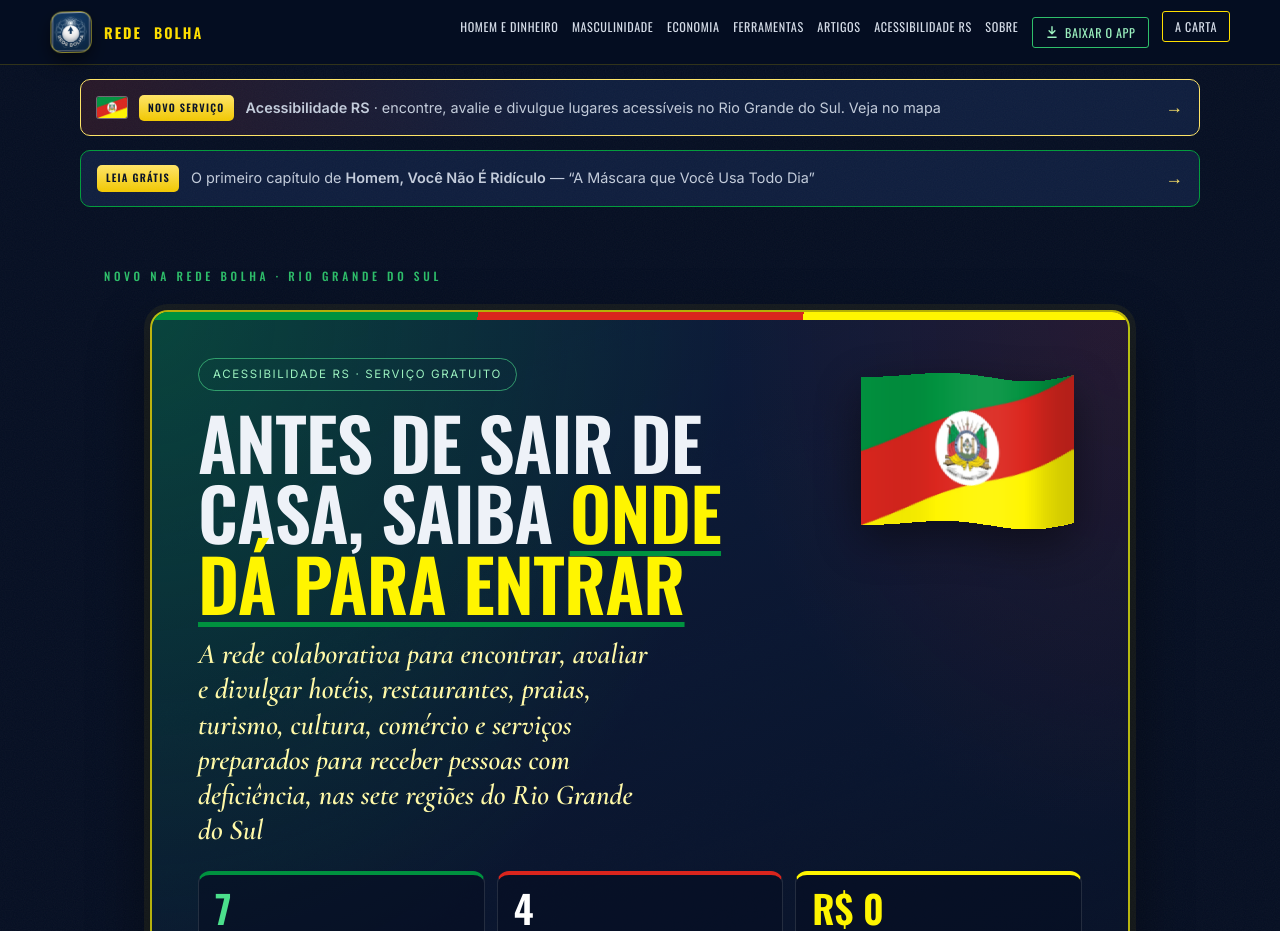
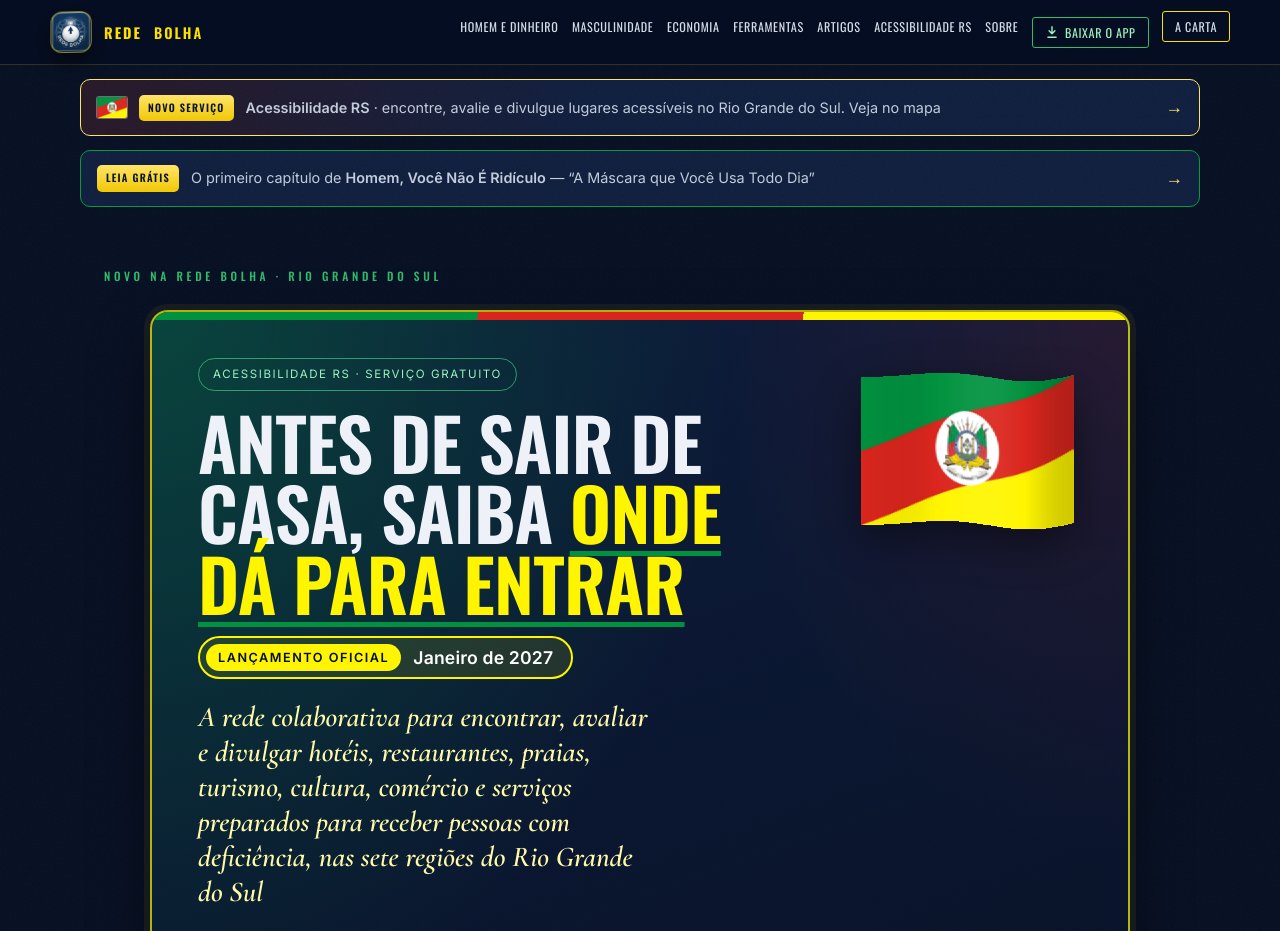
Before and after one commit to Redebolha/Redebolha, a plain HTML site: page index.html in a window 1280 px wide. Shown: the top 931 px of the page. Drawn offline with nearby package versions, Linux system fonts and the light colour scheme.

Commit message:
Capa: observacao 'Lancamento oficial: janeiro de 2027' no destaque do Acessibilidade RS

```diff
--- a/index.html
+++ b/index.html
@@ -580,6 +580,11 @@
   .rb-rs-bandeira{margin:4px 0 0}
   .rb-rs-bandeira canvas,.rb-rs-bandeira img{display:block;width:100%;height:auto;filter:drop-shadow(0 14px 22px rgba(0,0,0,.45))}
   @media(max-width:640px){.rb-rs-topo{grid-template-columns:1fr;gap:6px}.rb-rs-bandeira{order:-1;width:150px;margin:0 0 4px}}
+  /* Observação "Lançamento oficial · Janeiro de 2027" logo abaixo do título */
+  .rb-lancamento{display:inline-flex;flex-wrap:wrap;align-items:center;gap:6px 12px;margin:18px 0 0;padding:6px 18px 6px 6px;border:2px solid var(--rs-amarelo,#FFF500);border-radius:999px;background:rgba(255,245,0,.1);color:#fff;font-size:clamp(.95rem,2.2vw,1.1rem);line-height:1.2}
+  .rb-lancamento-rot{background:var(--rs-amarelo,#FFF500);color:#050E22;border-radius:999px;padding:6px 12px;font-size:.72em;font-weight:800;letter-spacing:.12em;text-transform:uppercase}
+  .rb-lancamento b{font-weight:700;letter-spacing:.01em}
+  @media(max-width:560px){.rb-lancamento{border-radius:16px;padding:8px 14px 10px 8px}.rb-lancamento b{padding-left:4px}}
   /* Mini bandeira do RS na tira do topo */
   .tira-bandeira{flex:none;display:block;width:30px;height:21px;border-radius:2px;box-shadow:0 0 0 1px rgba(255,255,255,.35)}
 </style>
@@ -1259,6 +1264,9 @@
         <div>
           <span class="rb-destaque-tag">Acessibilidade RS &middot; Serviço gratuito</span>
           <h2 class="rb-destaque-titulo rb-destaque-titulo--longo"><a href="/acessibilidade-rs/#mapa">Antes de sair de casa, saiba <em>onde dá para&nbsp;entrar</em></a></h2>
+          <!-- Observação de lançamento (nov/2026). Em janeiro de 2027, quando a
+               página for liberada, troque o texto ou apague este parágrafo. -->
+          <p class="rb-lancamento"><span class="rb-lancamento-rot">Lançamento oficial</span><b>Janeiro de 2027</b></p>
         </div>
         <figure class="rb-rs-bandeira">
           <canvas id="rb-bandeira-rs" width="840" height="640" role="img" aria-label="Bandeira do Rio Grande do Sul tremulando ao vento">
```
